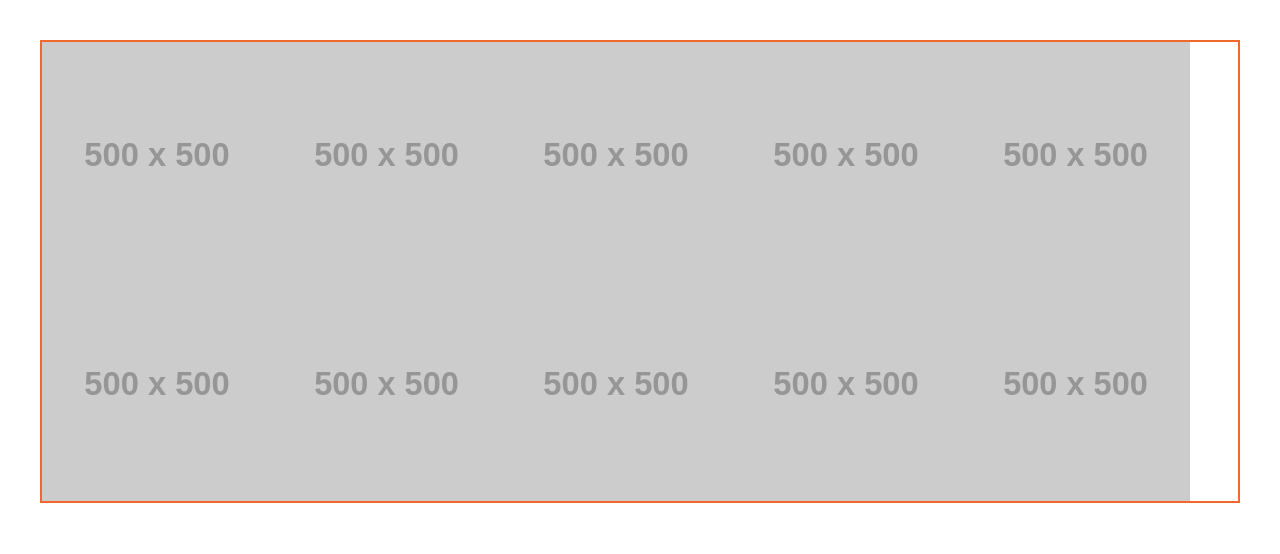
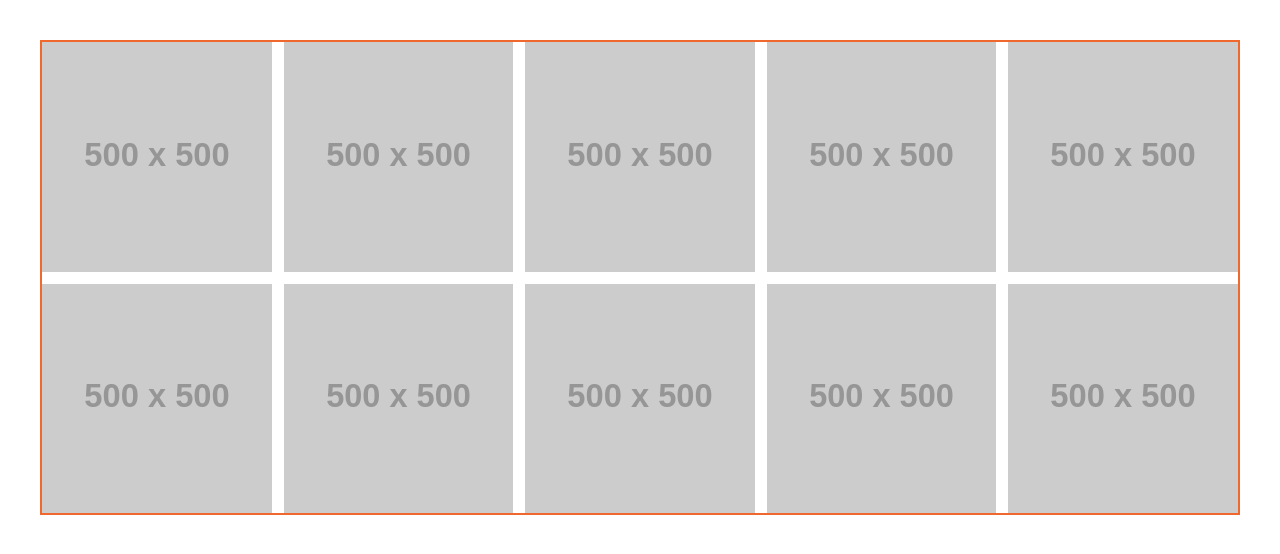
Before and after one commit to vudinhquang/sass-gruntjs-bootstrap, a plain HTML site: page training_sass/10-exe-list/index.html in a window 1280 px wide. Drawn offline with Linux system fonts and the light colour scheme; placeholder pictures from the web are drawn by us.

Commit message:
SetWidth 1

```diff
--- a/me.txt
+++ b/me.txt
@@ -62,3 +62,4 @@ Xây dựng giao diện danh sách hình ảnh
         A + 1% + A + 1% + A + 1% + A + 1% + A
         5A + 4% = 100%
         -> A=19.2%
+    SetWidth 1
--- a/training_sass/10-exe-list/in/_mixin.scss
+++ b/training_sass/10-exe-list/in/_mixin.scss
@@ -1,5 +1,15 @@
 @mixin setWidth($pColum, $pColumMargin  ) {
 	width: (100% - ($pColum - 1) * $pColumMargin) / $pColum;
+	margin-right: $pColumMargin;
+
+	&:nth-child(#{$pColum}n) { // 5n
+	    margin-right: 0%;
+	    margin-bottom: $pColumMargin;
+	}
+
+	&:last-child {
+	    margin-bottom: 0%;
+	}
 }
 
 @mixin clearfix {
```
Also changed, not shown: training_sass/10-exe-list/out/style-01.css.
